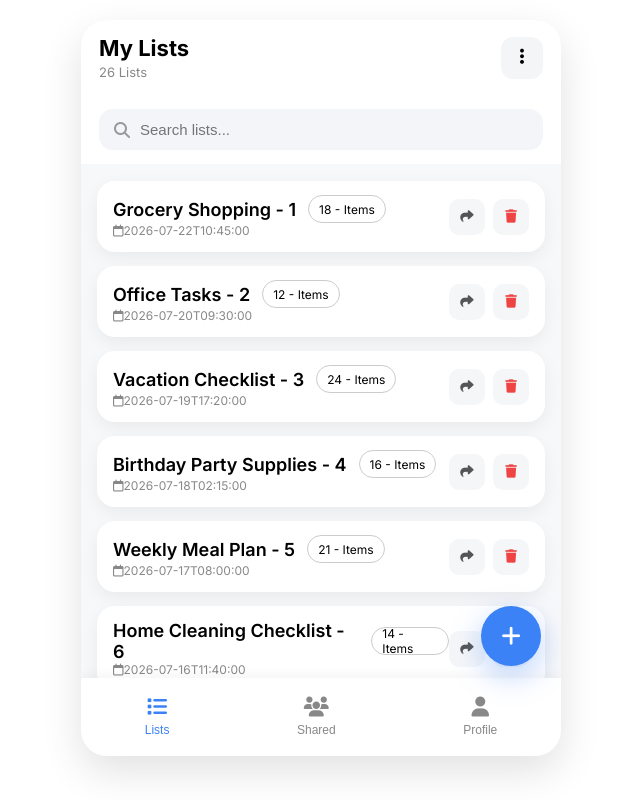
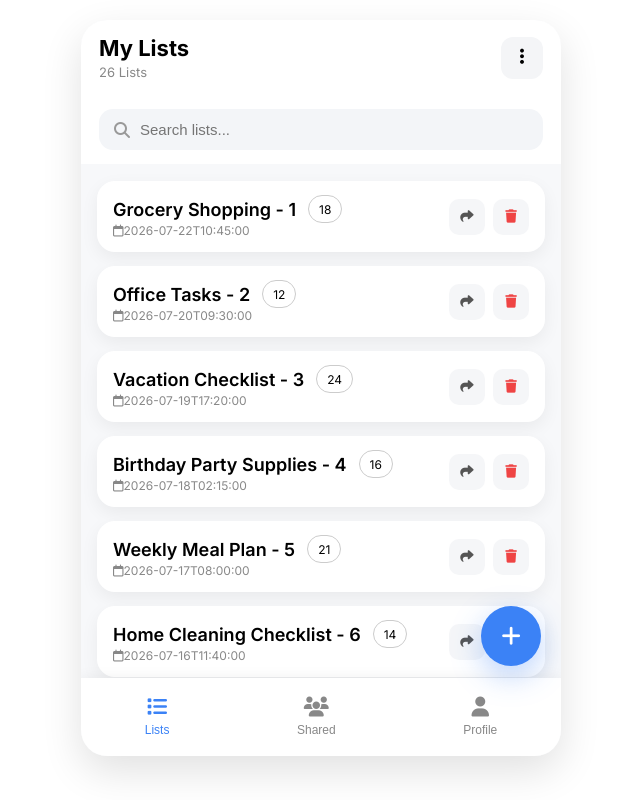
Before and after one commit to muthiulhaq/sharelist, a React (Vite) app: page / in a window 1280 px wide. Shown: the whole page, without its empty margins (319-959 px from the left). Built offline with nearby package versions, Linux system fonts and the light colour scheme.

Commit message:
Refactor

```diff
--- a/src/features/lists/components/ListItem.tsx
+++ b/src/features/lists/components/ListItem.tsx
@@ -15,9 +15,11 @@ const ListItem = ({ id, title, createdAt, itemCount }: ListItemProps) => {
     <div className="card" onClick={() => navigate(`/list/${id}`)}>
       <div className="card-info">
         <div className="title-row">
-          <h3>{title} - {id}</h3>
+          <h3>
+            {title} - {id}
+          </h3>
 
-          <span className="badge">{itemCount} - Items</span>
+          <span className="badge">{itemCount}</span>
         </div>
 
         <p>
```
Also changed, not shown: src/features/list-details/pages/ListDetails.tsx (+5 -3 lines).
